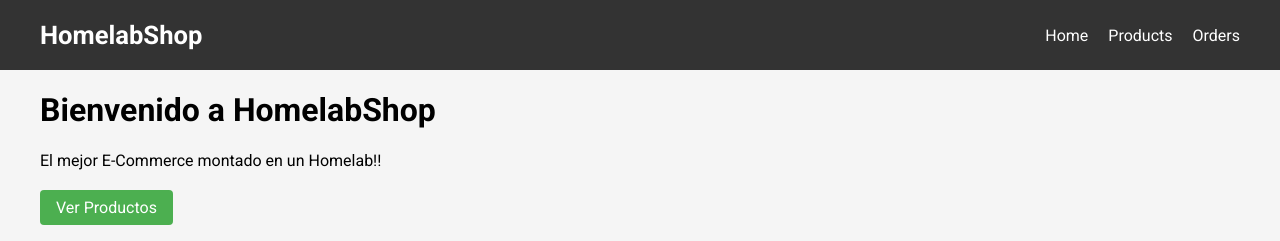
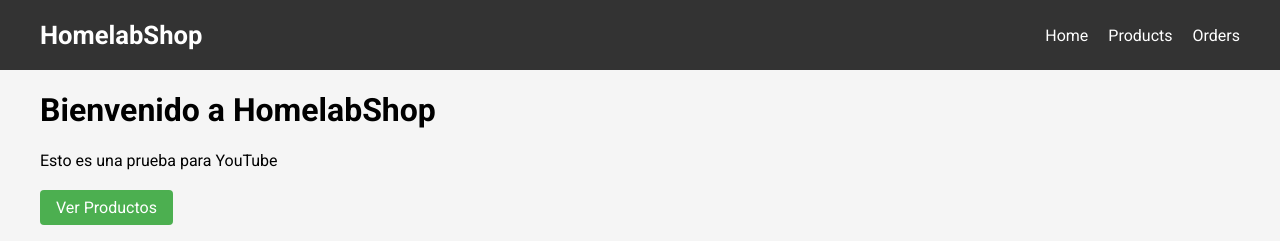
Before and after one commit to FelipeCarlosTech/homelab, a React (Create React App) app in the folder apps/homelabshop/: page / in a window 1280 px wide. Shown: the top 241 px of the page. Built offline with nearby package versions, Linux system fonts and the light colour scheme; the HTML template or start-up script is replaced by a standard one.

Commit message:
Test youtube commit

```diff
--- a/apps/homelabshop/src/pages/Home.js
+++ b/apps/homelabshop/src/pages/Home.js
@@ -5,7 +5,7 @@ function Home() {
   return (
     <div>
       <h1>Bienvenido a HomelabShop</h1>
-      <p>El mejor E-Commerce montado en un Homelab!!</p>
+      <p>Esto es una prueba para YouTube</p>
 
       <div style={{ marginTop: '20px' }}>
         <Link to="/products" className="btn">Ver Productos</Link>
```
